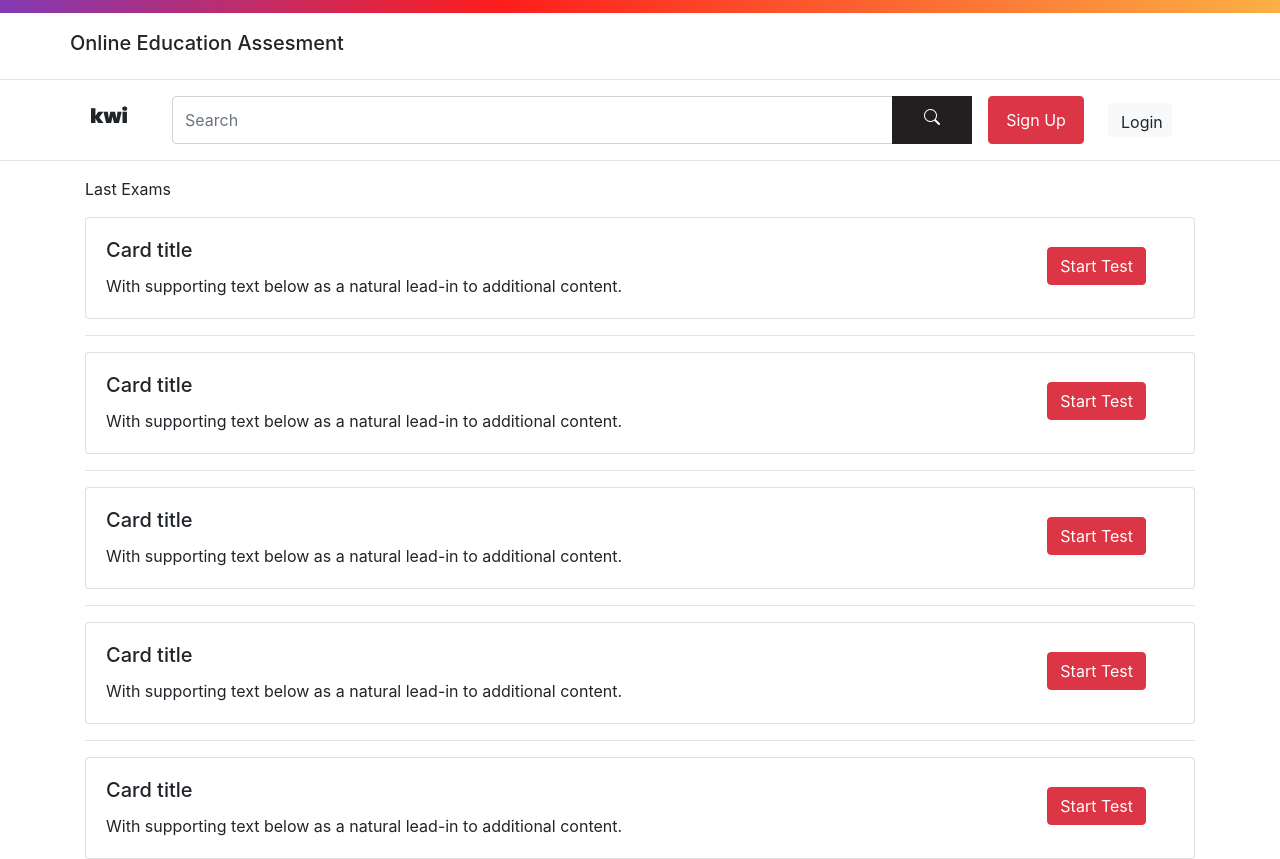
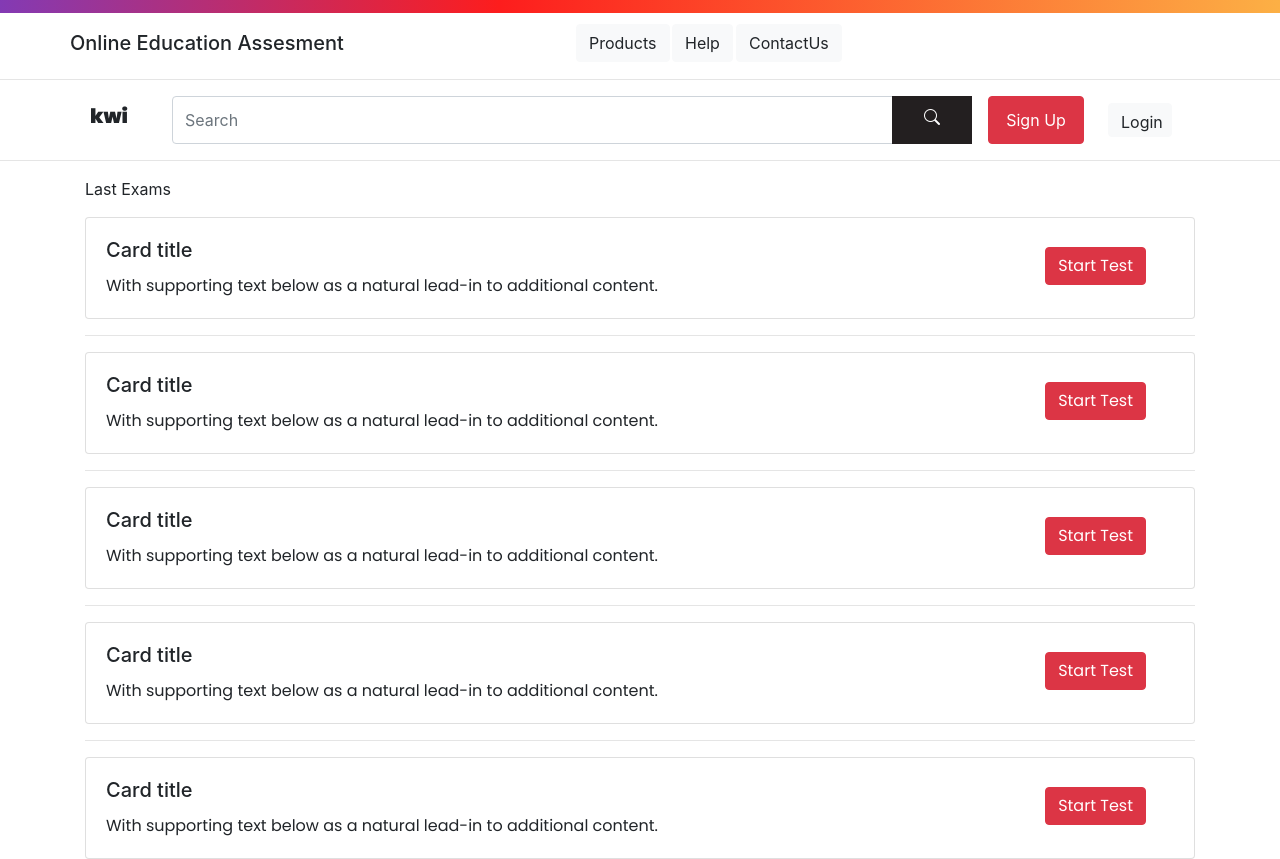
Before and after one commit to asaribas35/onlineassesment, a React (Create React App) app: page / in a window 1280 px wide. Built offline with nearby package versions, Linux system fonts and the light colour scheme.

Commit message:
fonksyon class a cevrildi

```diff
--- a/src/component/App.css
+++ b/src/component/App.css
@@ -35,3 +35,23 @@
     background: rgb(131,58,180);
 background: linear-gradient(90deg, rgba(131,58,180,1) 0%, rgba(253,29,29,1) 39%, rgba(252,176,69,1) 100%);
 }
+.nav{
+    position: absolute;
+    right: 25em;
+    top: 1.5em;
+    width: 20em;
+}
+.nav ul{
+    display: flex;
+    flex-direction: row;
+    align-items: center;
+    justify-content: space-around;
+}
+.nav ul li{
+    margin:auto 1em;
+    width: 4em;
+}
+.buton3{
+    position: relative;
+    right: 2em;
+}
--- a/src/component/App.js
+++ b/src/component/App.js
@@ -5,7 +5,10 @@ import './App.css';
 import '../../node_modules/bootstrap/dist/css/bootstrap.min.css'
 import '../../node_modules/bootstrap-icons/font/bootstrap-icons.css'
 
-function App() {
+class App extends React.Component {
+
+    render(){
+
   return (
     <div className="App">
       {/* -----------------------------HEADER------------------------------------------ */}
@@ -15,7 +18,21 @@ function App() {
         </div>
         <div className="container">
           <div className="row">
-            <span className="navbar-brand mb-0 h1 logo">Online Education Assesment</span>
+            <span className="navbar-brand mb-0 h1 logo">Online Education Assesment
+            </span>
+            <div className="nav">
+              <ul class="navbar-nav">
+                <li class="nav-item">
+                <button type="button" className="btn btn-light ">Products</button>
+                </li>
+                <li class="nav-item">
+                <button type="button" className="btn btn-light ">Help</button>
+                </li>
+                <li class="nav-item">
+                <button type="button" className="btn btn-light buton3">ContactUs</button>
+                </li>
+              </ul>
+            </div>
           </div>
         </div>
         <hr></hr>
@@ -58,5 +75,6 @@ function App() {
     </div>
        );
     }
+}
 
 export default App;
--- a/src/component/exam.css
+++ b/src/component/exam.css
@@ -1,5 +1,12 @@
+@import url('https://fonts.googleapis.com/css2?family=Poppins:wght@400;900&display=swap');
+
+.card-text{
+    font-family: 'Poppins', sans-serif;
+}
+
 .button{
     position: absolute;
     right: 3em;
     top:1.8em;
+    font-family: 'Poppins', sans-serif;
 }
```
Also changed, not shown: 1 other file (tests, documents, lock files or other folders). Lines whose indentation alone changed are shown as unchanged.
